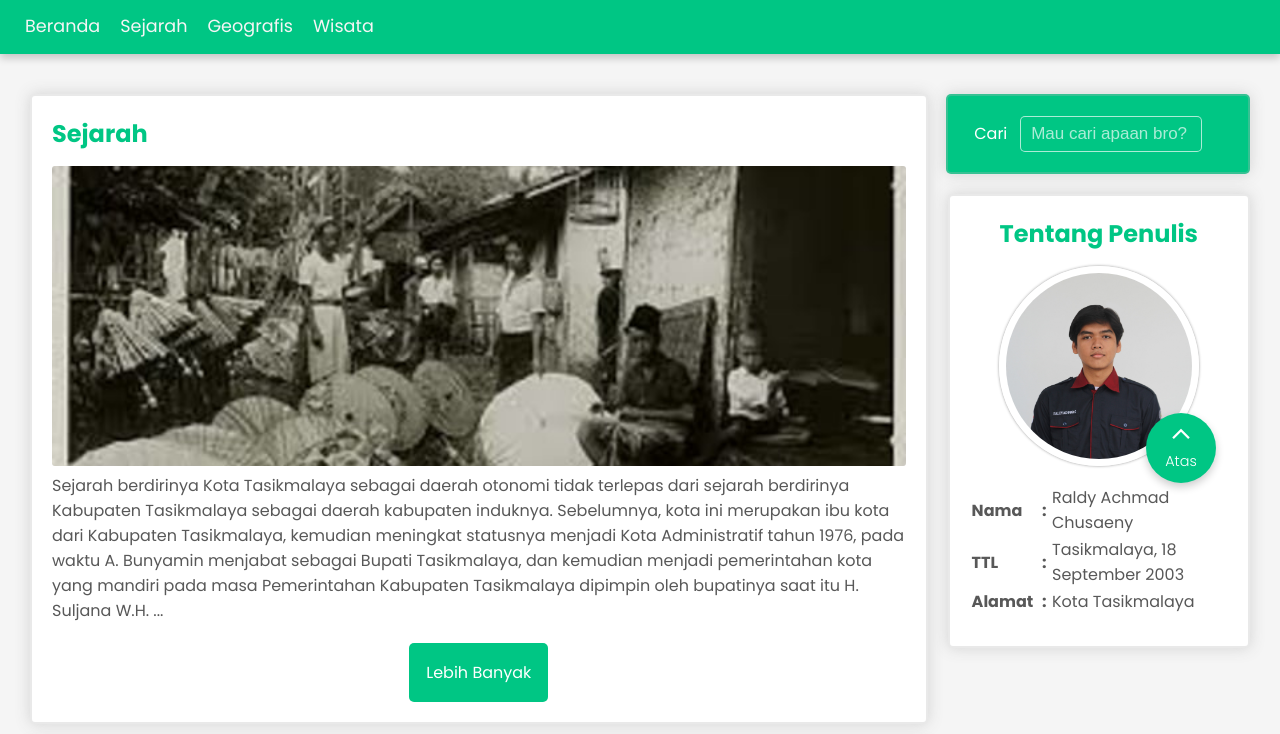
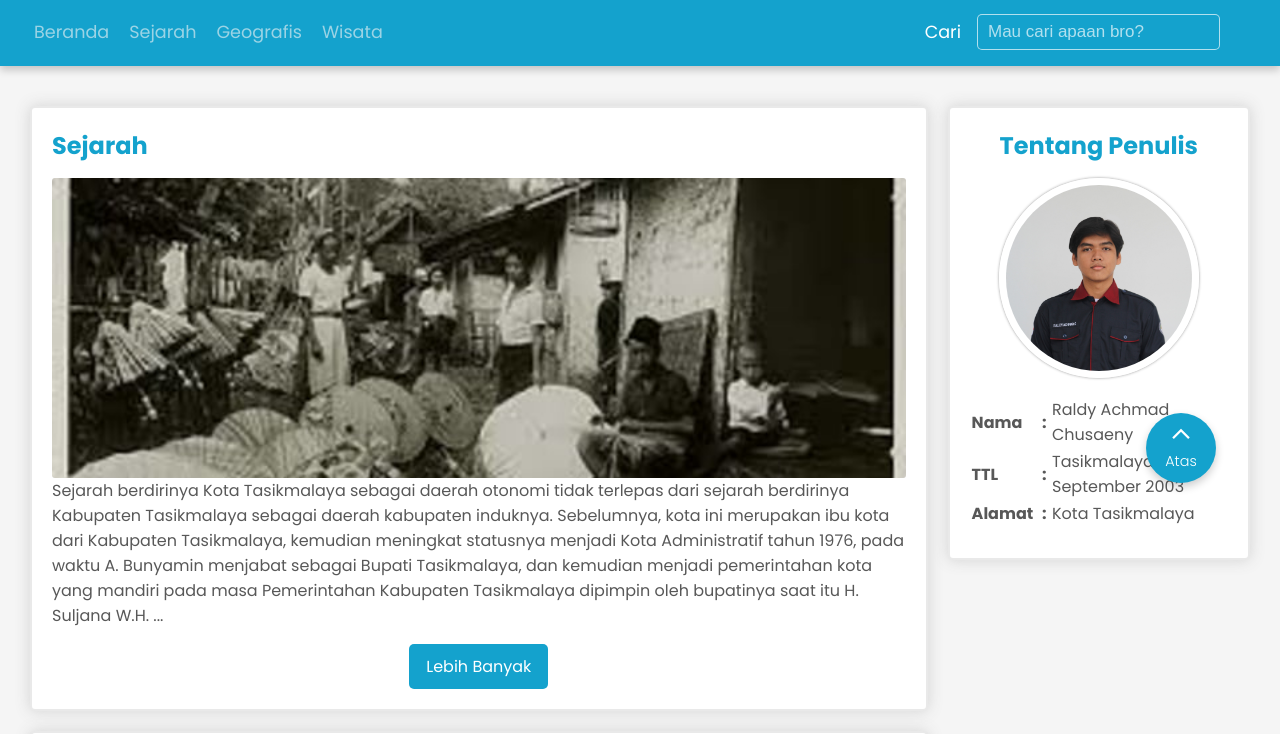
Before and after one commit to raldyachmad/Landing-Page, a plain HTML site: page index.html in a window 1280 px wide. Shown: the part 237-971 px from the top of the page. Drawn offline with nearby package versions, Linux system fonts and the light colour scheme.

Commit message:
upgrade styling

```diff
--- a/assets/css/style.css
+++ b/assets/css/style.css
@@ -17,6 +17,8 @@ body {
 
 article {
   margin: 10px;
+  display: flex;
+  flex-direction: column;
 }
 
 header h1 {
@@ -67,7 +69,7 @@ table {
 h2,
 h3,
 h4 {
-  color: #00c684;
+  color: #14a2cd;
 }
 h3 {
   line-height: 2em;
@@ -80,7 +82,7 @@ footer {
   margin: 20px 0 0 0;
   width: 100%;
   height: 100px;
-  background-color: #00c684;
+  background-color: #14a2cd;
 }
 
 footer p {
@@ -99,7 +101,7 @@ footer p {
 
 .jumbotron {
   padding: 70px;
-  background-color: #6d8b7c;
+  background-color: #6d888b;
   text-align: center;
   color: white;
   background-image: url("../img/jumbotron.jpg");
@@ -126,17 +128,18 @@ header {
 
 .search {
   color: #ffffff;
-  width: 24.5%;
-  margin: 20px 10px 0 0;
-  text-align: center;
-  float: right;
-  background-color: #00c684;
+  align-items: center;
+  gap: 16px;
+  display: flex;
+  flex-direction: row;
+  padding:16px;
+  background-color: #14a2cd;
 }
 .search input[type="text"] {
-  background-color: #00c684;
+  background-color: #14a2cd;
   padding: 7px 10px;
   font-size: 17px;
-  width: 70%;
+  width: 100%;
   border: 1px double #ffffffab;
   border-radius: 5px;
   margin-right: 20px;
@@ -159,24 +162,29 @@ nav li {
 }
 
 header nav {
-  padding: 15px;
   font-size: 1.1em;
-  background-color: #00c684;
+  padding: 0 24px;
+  background-color: #14a2cd;
   position: sticky;
+  display: flex;
+  justify-content: space-between;
+  align-items: center;
   top: 0;
+
   overflow: hidden;
   box-shadow: 0 4px 8px 0 rgba(0, 0, 0, 0.2);
 }
 nav a {
   text-decoration: none;
   color: whitesmoke;
+  opacity: 0.6;
 }
 
 nav a:hover,
 nav a:active,
 nav a:focus {
   color: white;
-  font-weight: 600;
+  opacity: 0.6;
 }
 
 a {
@@ -212,21 +220,22 @@ img {
   border-radius: 3px;
 }
 
-button {
-  margin-top: 20px;
-  background-color: #00c684;
-  font-family: poppins;
+button, .btn {
+  margin-top: 16px;
+  align-self: center;
+  background-color: #14a2cd;
+  font-family: inherit;
   font-size: 1em;
   width: fit-content;
   color: white;
-  padding: 15px;
+  padding: 8px 15px;
   border-radius: 5px;
   border: 2px solid rgba(255, 255, 255, 0);
 }
 
 button:hover {
-  border: 2px solid #00c684;
-  color: #00c684;
+  border: 2px solid #14a2cd;
+  color: #14a2cd;
   background-color: white;
   cursor: pointer;
 }
@@ -246,7 +255,7 @@ button.atas {
   text-align: center;
   right: 5vw;
   border-radius: 50px;
-  background-color: #00c684;
+  background-color: #14a2cd;
   color: white;
   width: 70px;
   height: 70px;
@@ -260,7 +269,7 @@ button.atas {
 }
 
 .atas:hover {
-  background-color: #00da91;
+  background-color: #0d93bb;
 }
 
 @media screen and (max-width: 1000px) {
@@ -273,7 +282,15 @@ button.atas {
   .jumbotron p {
     font-size: 1em;
   }
-
+  header nav{
+    flex-direction: column;
+    padding: 0;
+    width: 100vw;
+  }
+  nav ul{
+    margin: 0;
+    padding: 0;
+  }
   header ul li {
     font-size: 1rem;
   }
--- a/index.html
+++ b/index.html
@@ -21,13 +21,14 @@
           <li><a href="#geografis">Geografis</a></li>
           <li><a href="#wisata">Wisata</a></li>
         </ul>
+        <div class="search  ">
+          <label for="cari">Cari</label>
+          <input type="text" id="search" name="cari" placeholder="Mau cari apaan bro?" onkeyup="search()" />
+        </div>
       </nav>
     </header>
     <main>
-      <div class="search card">
-        Cari&nbsp;&nbsp;
-        <input type="text" id="search" placeholder="Mau cari apaan bro?" onkeyup="search()" />
-      </div>
+
       <section>
         <div id="content">
           <article id="sejarah" class="card">
@@ -39,7 +40,7 @@
               dipimpin oleh bupatinya saat itu H. Suljana W.H. ...
             </p>
 
-            <center><a href="pages/sejarah.html"><button id="more">Lebih Banyak</button></a></center>
+            <a class="btn" href="pages/sejarah.html">Lebih Banyak</a>
           </article>
           <article id="geografis" class="card">
             <h2>Geografis</h2>
@@ -49,7 +50,7 @@
               Tasikmalaya dengan menandatangani Prasasti yang sekarang diletakkan di Balekota Jalan Letnan Harun No. 1 Kota Tasikmalaya.Sebagaimana tertuang dalam UU No. 10 tahun 2001 Pemerintah Kota Tasikmalaya pada awal terbentuknya
               mempunyai 8 wilayah Kecamatan dengan 15 Kelurahan di 3 wilayah Kecamatan eks Kotif dan 54 Desa di 5 wilayah Kecamatan,
             </p>
-            <center><a href="pages/geografis.html"><button id="more">Lebih Banyak</button></a></center>
+            <a href="pages/geografis.html" class="btn">Lebih Banyak</a>
           </article>
           <article id="wisata" class="card">
             <h2>Wisata</h2>
@@ -61,7 +62,7 @@
               panas. Hal ini yang membuat daya tarik tersendiri bagi pengunjung untuk datang. Wisatawan akan merasakan kesejukan jika berkunjung ke Situ Gede. Kamu bisa menikmati duduk-duduk santai di gazebo yang disediakan, atau menikmati
               santapan kuliner khas Tasikmalaya. Ada menu andalan di tempat ini yang bisa kamu coba yaitu olahan ikan segar. Selain itu ditambah dengan minuman kelapa muda yang menyegarkan.
             </p>
-            <center><a href="pages/wisata.html"><button id="more">Lebih Banyak</button></a></center>
+            <a href="pages/wisata.html" class="btn">Lebih Banyak</a>
           </article>
         </div>
       </section>
```
